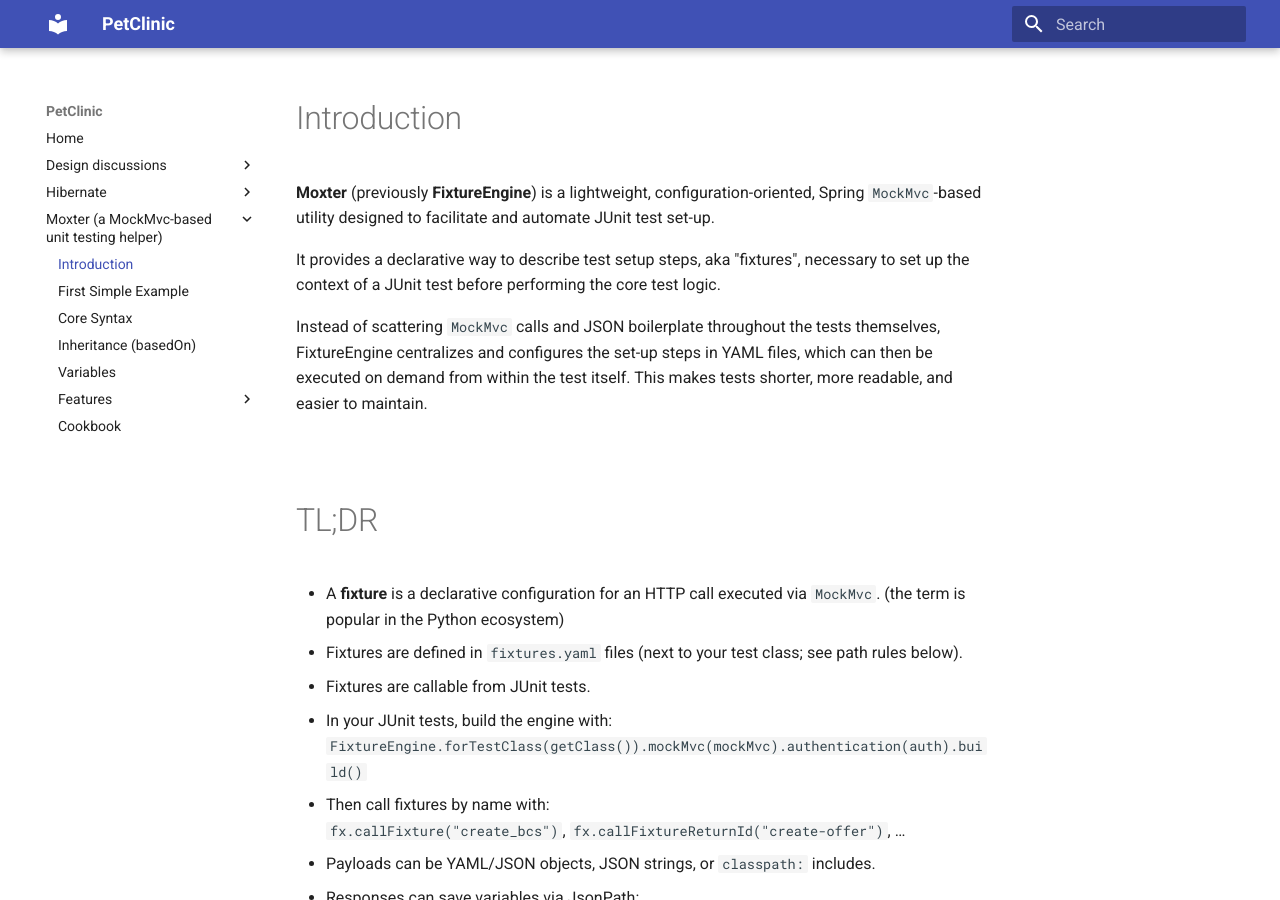
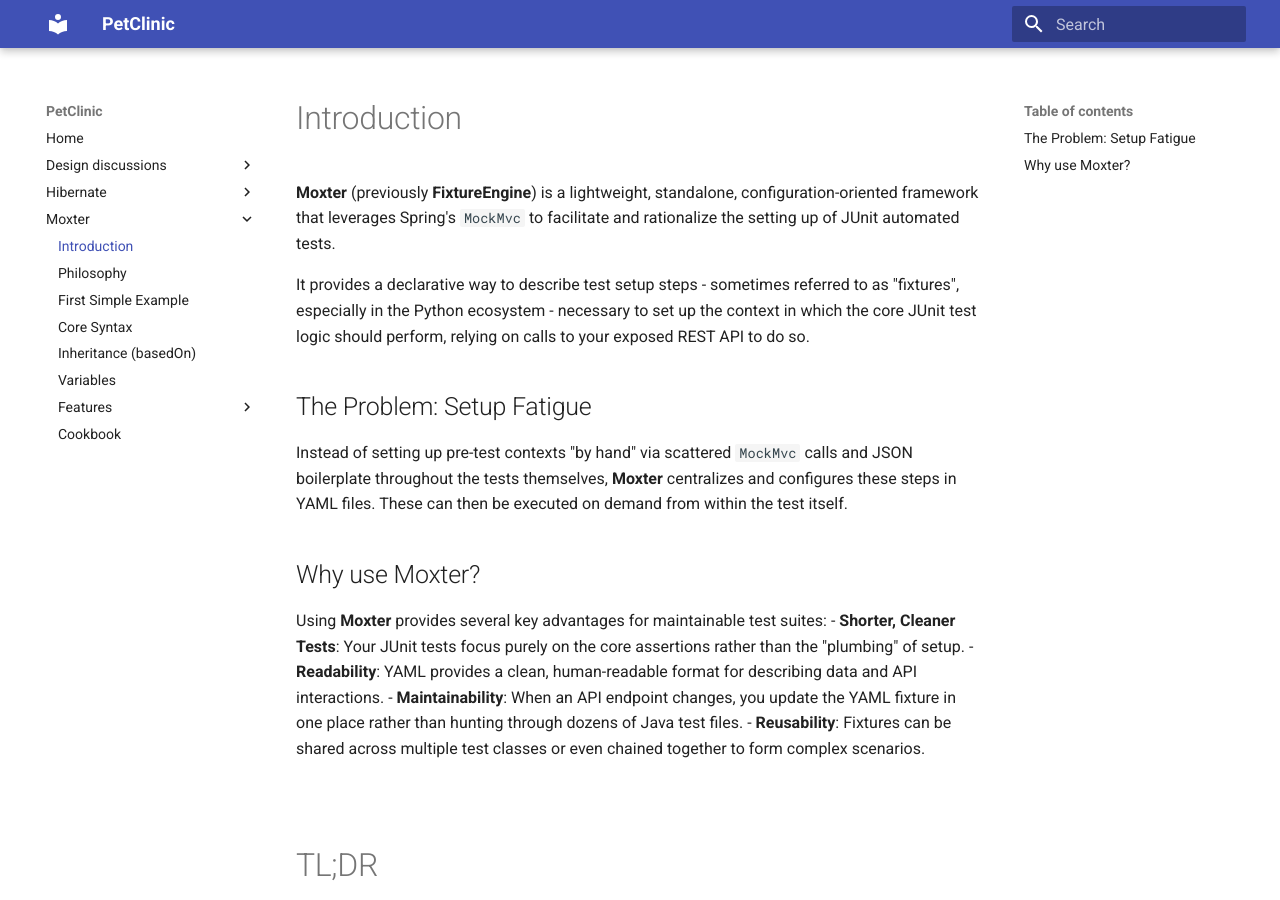
Before and after one commit to franzhill/PetClinic, an MkDocs documentation site: the page built from docs/moxter/index.md, in a window 1280 px wide and 900 px high. Built offline with MkDocs 1.6.1 and Material for MkDocs 9.7.7, drawn with Linux system fonts in a browser that asks for light colours.

```diff
--- a/docs/moxter/index.md
+++ b/docs/moxter/index.md
@@ -1,11 +1,22 @@
 # Introduction
 
 
-**Moxter** (previously **FixtureEngine**) is a lightweight, configuration-oriented, Spring `MockMvc`-based utility designed to facilitate and automate JUnit test set-up.
+**Moxter** (previously **FixtureEngine**) is a lightweight, standalone, configuration-oriented framework that leverages Spring's `MockMvc` to facilitate and rationalize the setting up of JUnit automated tests.
 
-It provides a declarative way to describe test setup steps, aka "fixtures", necessary to set up the context of a JUnit test before performing the core test logic.
+It provides a declarative way to describe test setup steps - sometimes referred to as "fixtures", especially in the Python ecosystem - necessary to set up the context in which the core JUnit test logic should perform, relying on calls to your exposed REST API to do so.
 
-Instead of scattering `MockMvc` calls and JSON boilerplate throughout the tests themselves, FixtureEngine centralizes and configures the set-up steps in YAML files, which can then be executed on demand from within the test itself. This makes tests shorter, more readable, and easier to maintain.
+## The Problem: Setup Fatigue
+Instead of setting up pre-test contexts "by hand" via scattered `MockMvc` calls and JSON boilerplate throughout the tests themselves, **Moxter** centralizes and configures these steps in YAML files.
+These can then be executed on demand from within the test itself.
+
+
+## Why use Moxter?
+Using **Moxter** provides several key advantages for maintainable test suites:
+- **Shorter, Cleaner Tests**: Your JUnit tests focus purely on the core assertions rather than the "plumbing" of setup.
+- **Readability**: YAML provides a clean, human-readable format for describing data and API interactions.
+- **Maintainability**: When an API endpoint changes, you update the YAML fixture in one place rather than hunting through dozens of Java test files.
+- **Reusability**: Fixtures can be shared across multiple test classes or even chained together to form complex scenarios.
+
 
 <br /><br />
 
--- a/mkdocs.yml
+++ b/mkdocs.yml
@@ -13,10 +13,50 @@ nav:
     - Testing:       design_discussions/testing.md
   - Hibernate:
     - Profiling Hibernate-generated SQL queries: hibernate/profiling_hibernate.md
-  - Moxter (a MockMvc-based unit testing helper):
+  - Moxter:
     - Introduction: moxter/index.md  # provide a "broader view" of the documentation is through the sidebar. This allows users to see all chapters from any page they are on.
+    - Philosophy: moxter/philosophy.md
     - First Simple Example: moxter/first_simple_example.md
     - Core Syntax: moxter/fixtures.md
+
+
+## 1) YAML fixture file...
+## 2) Where place the YAML files / YAML File discovery...
+## 3) Fixture lookup: overriding/factorizing
+### 3.1) How it works...
+### 3.2) Example...
+### 3.3) Resolution behavior
+## 4) basedOn: fine-grained local override
+### 4.1) How it works...
+### 4.2) The payload field...
+### 4.3) Example...
+## 5) Variables & templating — how to set and use...
+## 6) Lax mode...
+## 7) Authentication & CSRF...
+## 8) Using in tests...
+## 9) API features...
+## 10) Cookbook
+### 10.1) Minimal setup/teardown groups...
+### 10.2) Create, then extract a field (convenience extractors)...
+### 10.3) Templating with pre-seeded variables...
+### 10.4) Cargo-cult payloads: YAML object, JSON string, classpath include...
+### 10.5) basedOn to reuse, with deep-merge payloads (arrays replace)...
+### 10.6) Expect multiple acceptable statuses (2xx class or list)...
+### 10.7) Best-effort teardown with lax mode...
+### 10.8) Save multiple values from arrays/objects (JsonPath)...
+### 10.9) Query params & headers with templating...
+### 10.10) Idempotent delete: allow 404 in strict mode...
+## 11) Troubleshooting...
+## 12) Logging & diagnostics...
+## 13) NEW
+###  Multipart support
+###  Hierarchical vars: Loading at Boot  (not sure this is mature)
+###  Advanced Variable Accessors (Java API)
+###  Per-Call Variable Overrides
+###  Flexible jsonPathMode
+## 14) NEXT
+###  JSON expected return, in the fixture
+
     - Inheritance (basedOn): moxter/fixtures.md#basedon
     - Variables: moxter/variables.md
     - Features:
```
Also changed, not shown: docs/hibernate/profiling_hibernate.md (+4 -4 lines), docs/index.md (+2 -0 lines), docs/moxter/philosophy.md (added, +75 -0 lines), src/main/java/com/fhi/libraries/fixture_engine/FixtureEngine.readme.md (+1 -1 lines), 1 other file.
